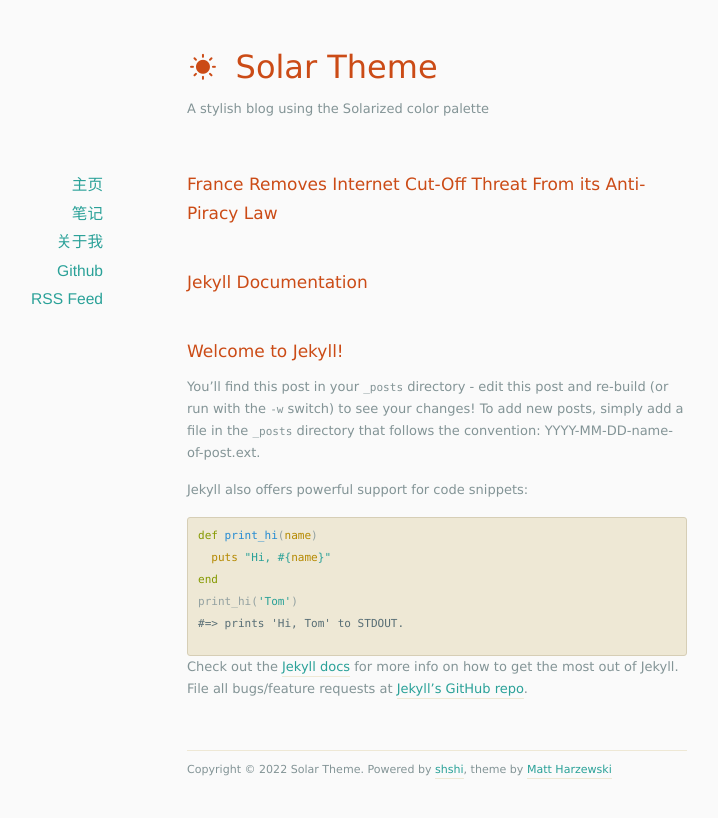
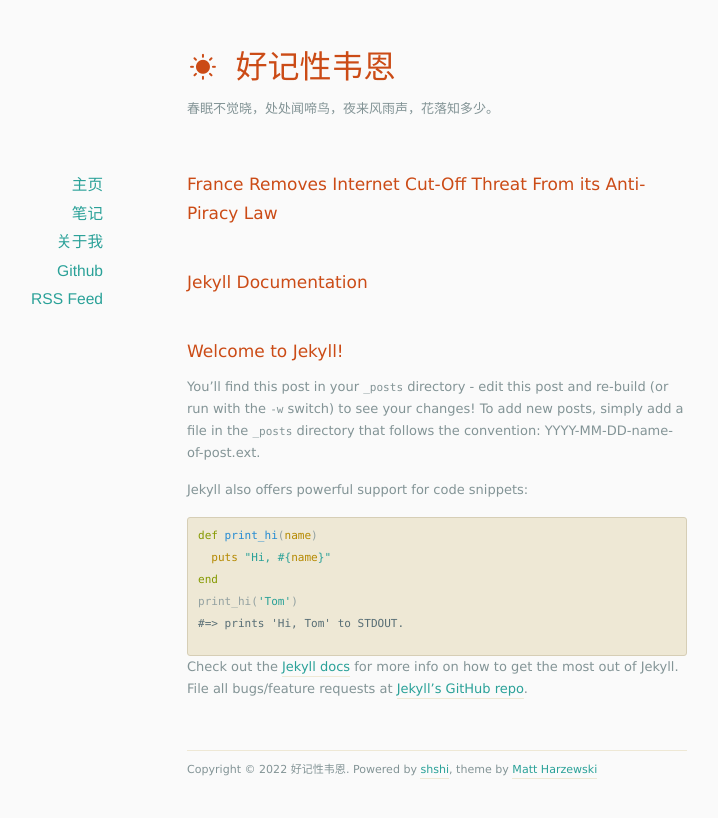
Before and after one commit to shshi/shishaohua.github.io, a Jekyll site: the page built from docs/index.html, in a window 1280 px wide. Shown: the top 818 px of the page, without its empty margins (203-921 px from the left). Built offline with Jekyll 4.4.1, drawn with Linux system fonts in a browser that asks for light colours; nearby versions of some CDN libraries; the list of posts is cut into pages by our own code.

Commit message:
Update _config.yml

```diff
--- a/docs/_config.yml
+++ b/docs/_config.yml
@@ -1,6 +1,6 @@
-name: Solar Theme
+name: 好记性韦恩
 url: http://example.org
-description: A stylish blog using the Solarized color palette
+description: 春眠不觉晓，处处闻啼鸟，夜来风雨声，花落知多少。
 
 permalink: /:year/:month/:day/:title/
 paginate: 10
```
